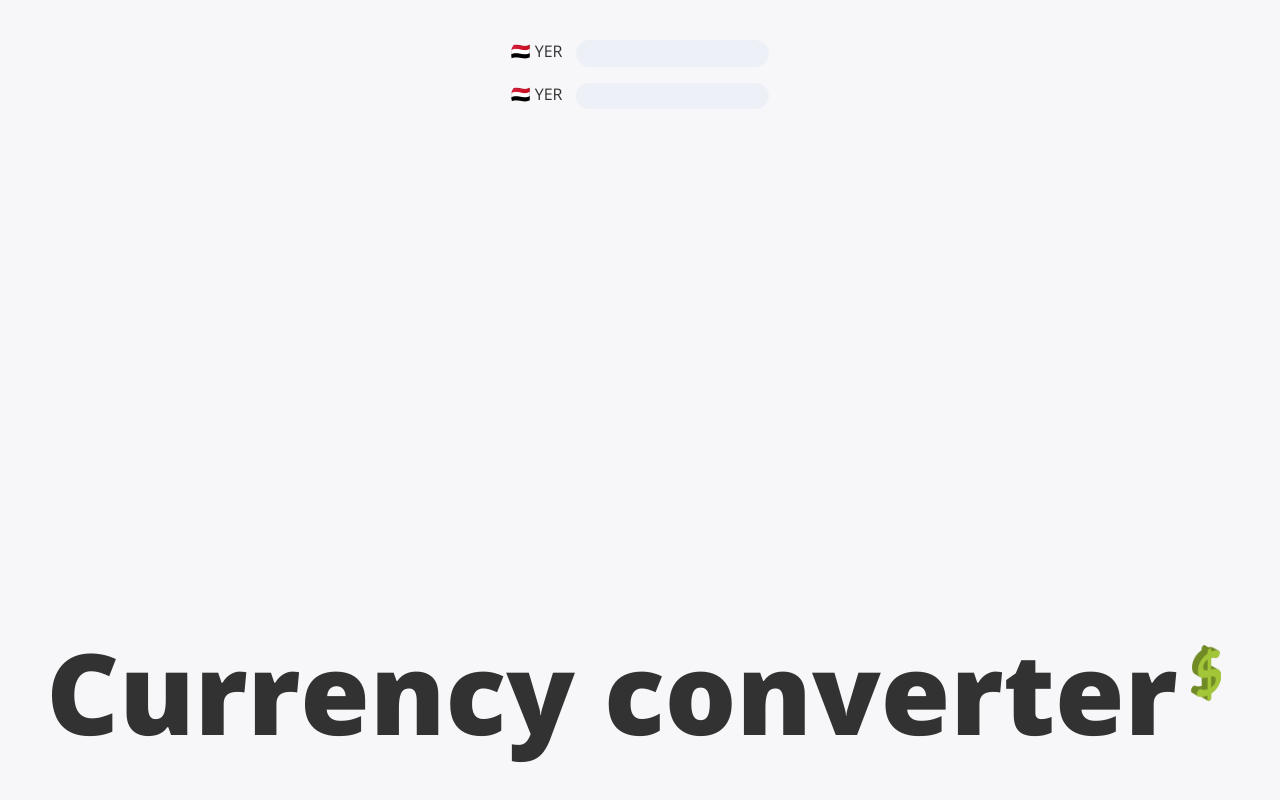
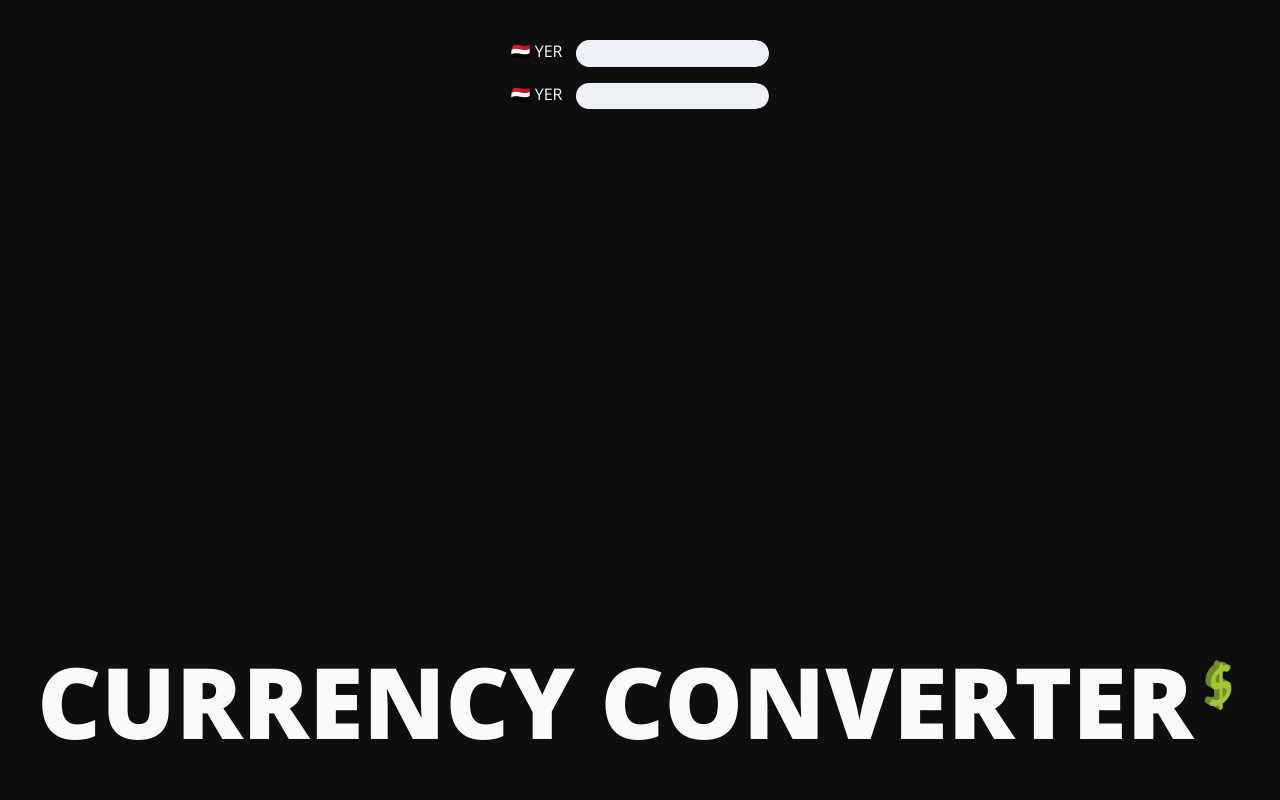
Before and after one commit to scc416/currency-converter, a React (Create React App) app: page / in a window 1280 px wide. Built offline with nearby package versions, Linux system fonts and the light colour scheme; no server answers.

Commit message:
modify title style

```diff
--- a/src/App.css
+++ b/src/App.css
@@ -11,7 +11,8 @@ body {
   padding: 2em;
   height: 100vh;
   width: 100vw;
-  background-color: #f7f7f9;
+  background-color: #0e0e0e;
+  color: #fafafa;
 }
 
 #root {
@@ -27,6 +28,5 @@ body {
   box-sizing: border-box;
   overflow: auto;
   font-family: "Open Sans";
-  color: #323232;
   user-select: none;
 }
--- a/src/Components/Title/Title.css
+++ b/src/Components/Title/Title.css
@@ -1,6 +1,8 @@
 .Title {
   display: flex;
-  font-size: 8.8vw;
+  font-size: 7.7vw;
+  color: #fafafa;
+  text-transform: uppercase;
   font-weight: 900;
 }
 
```
